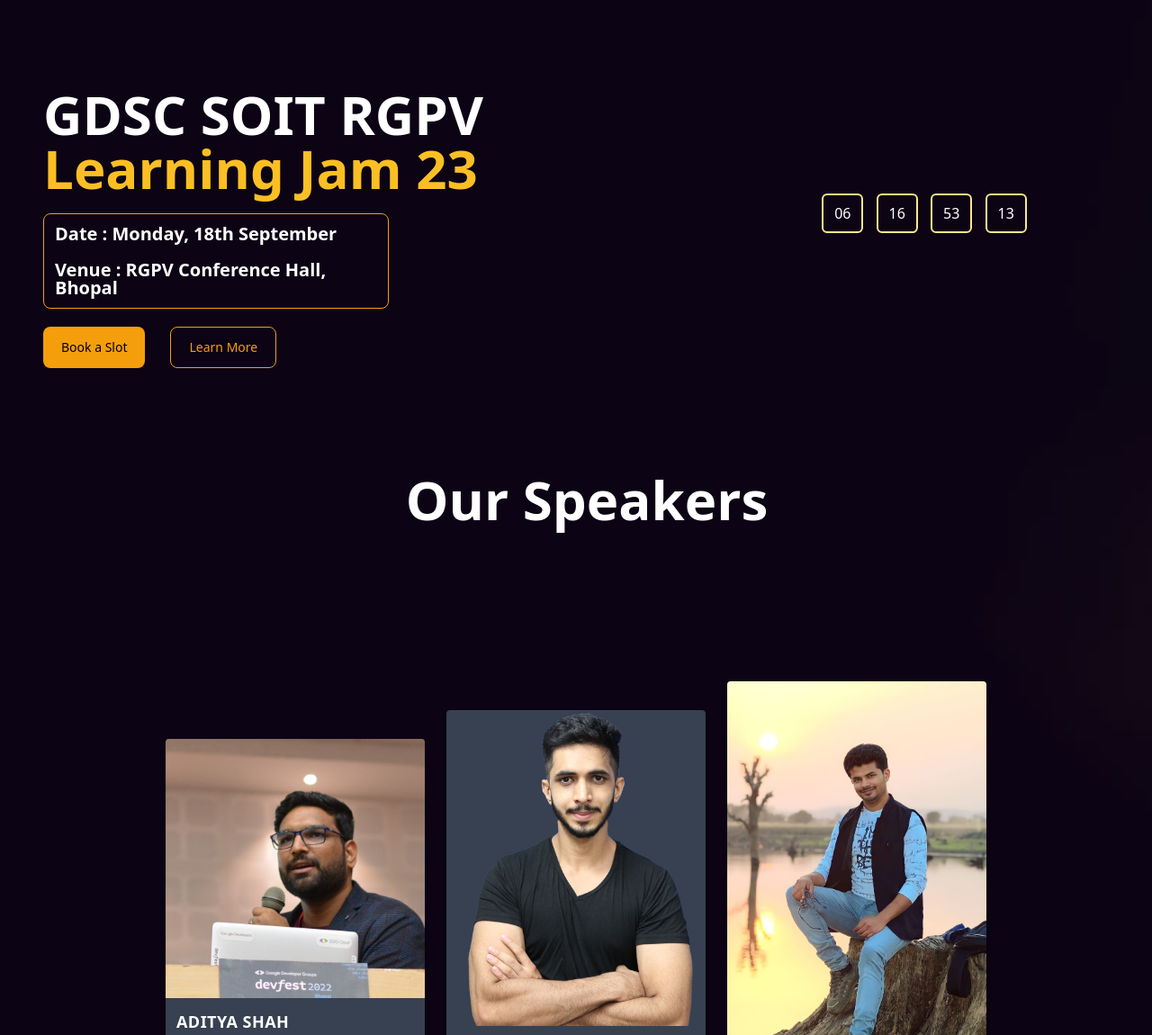
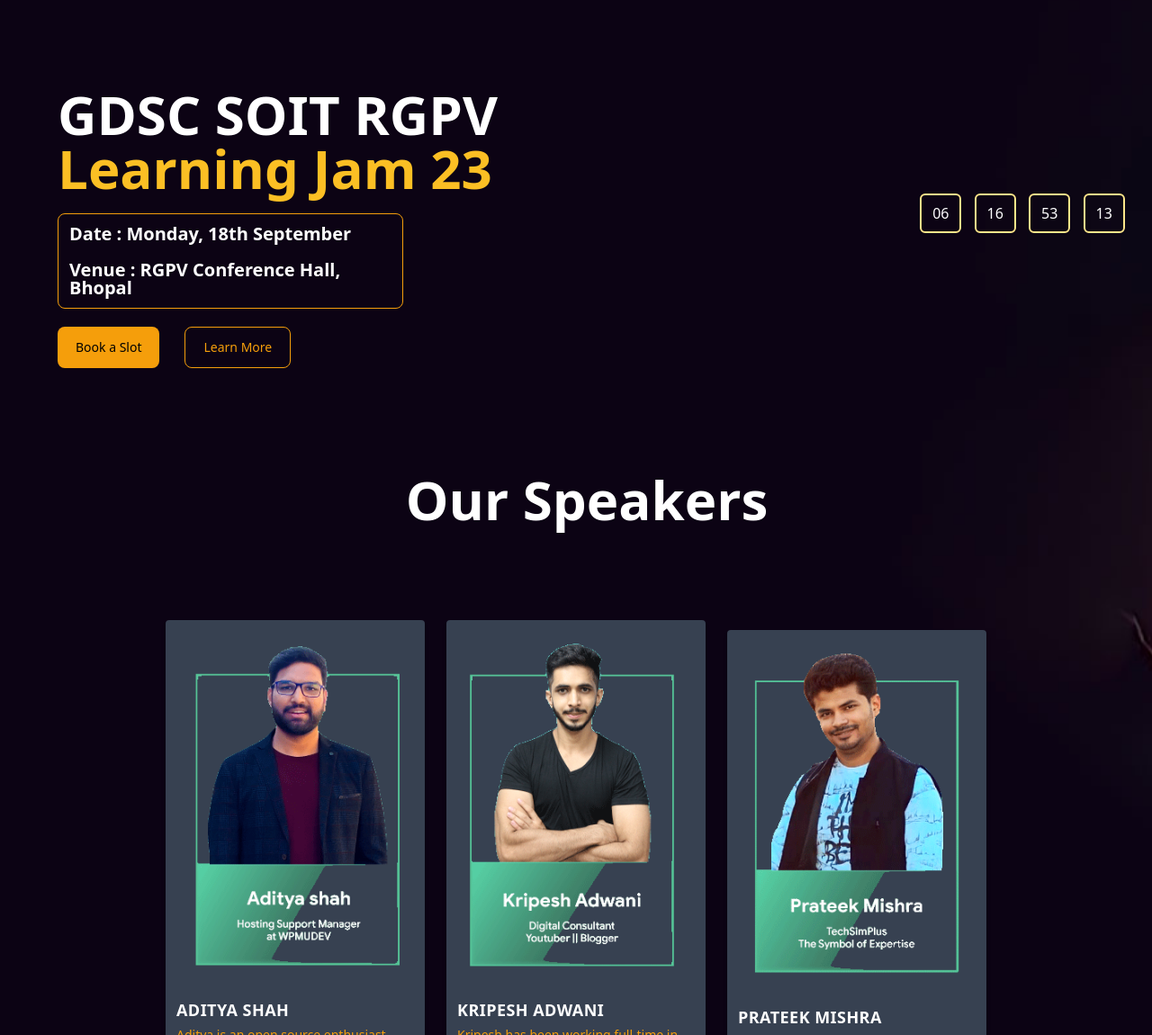
Before and after one commit to Kriti-Singh9/GDSC_WordPress_Event, a website: page src/index.html in a window 1280 px wide. Shown: the part 116-1266 px from the top of the page at 90% size. Drawn offline with nearby package versions, Linux system fonts and the light colour scheme.

Commit message:
CSS and images changes

```diff
--- a/src/index.html
+++ b/src/index.html
@@ -54,7 +54,7 @@
                 <span class= "text-start block">Venue : RGPV Conference Hall, Bhopal</span>
             </div>
           </div>
-            <div class="flex justify-start ss:justify-center">
+            <div class="flex tab:justify-start ss:justify-center">
                 <button
                     class="block rounded-lg bg-yellow-500 px-5 py-3 w-auto text-sm font-medium text-black transition hover:bg-transparent hover:text-yellow-500 hover:border hover:border-yellow-500 focus:outline-none focus:ring mr-7"
                     type="button">Book a Slot
@@ -66,8 +66,8 @@
             </div>
         </div>
 
-        <div class="right flex ss:w-[100%] mb-3 text-white w-1/2 justify-center items-center sm:justify-center">
-            <div class="container w-64 h-11 flex justify-evenly items-center">
+        <div class="right flex ss:w-[100%] mb-3 text-white tab:w-1/2 justify-center items-center sm:justify-center">
+            <div class="container w-64 h-11 flex justify-evenly items-center tab:mr-12">
                 <div id="days" class=" bg-transparent border-yellow-200 border-solid border-2 shadow-yellow-200 shadow-sm hover:shadow-md transition px-3 py-2 rounded-md"></div>
                 <div id="hours" class=" bg-transparent border-yellow-200 border-solid border-2 shadow-yellow-200 shadow-sm hover:shadow-md transition px-3 py-2 rounded-md"></div>
                 <div id="minutes" class=" bg-transparent border-yellow-200 border-solid border-2 shadow-yellow-200 shadow-sm hover:shadow-md transition px-3 py-2 rounded-md"></div>
@@ -85,11 +85,11 @@
       </div>
     </div>
   </div>
-  <main class="h-screen w-screen py-6 flex items-center justify-center flex-wrap">
+  <main class="w-full py-6 flex items-center justify-center flex-wrap">
     <!--     primera card -->
     <div class="bg-gray-700 w-72 h-110 shadow-md rounded m-3">
       <div class="h-full w-full">
-        <img class="w-full h-full object-cover rounded-t" src="/images/aditya.jpeg" alt="speaker">
+        <img class="w-full h-full object-cover rounded-t" src="/images/Aditya2.png" alt="speaker">
       </div>
       <div class="w-full h-1/4 p-3">
         <a href="https://www.linkedin.com/in/ethicaladitya" class=" hover:text-yellow-500 text-white">
@@ -101,7 +101,7 @@
     <!--     segunda card -->
     <div class="bg-gray-700 w-72 h-110 shadow-md rounded m-3">
       <div class="h-full w-full">
-        <img class="w-full h-full object-cover rounded-t" src="/images/kripesh.png" alt="speaker">
+        <img class="w-full h-full object-cover rounded-t" src="/images/kripesh2.png" alt="speaker">
       </div>
       <div class="w-full h-1/4 p-3">
         <a href="https://www.linkedin.com/in/kripeshadwani" class=" hover:text-yellow-500 text-white">
@@ -113,7 +113,7 @@
     <!--     tercera card -->
     <div class="bg-gray-700 w-72 h-110 shadow-md rounded m-3">
       <div class="h-full w-full">
-        <img class="w-full h-full object-cover rounded-t" src="/images/prateek.JPG" alt="speaker">
+        <img class="w-full h-full object-cover rounded-t" src="/images/prateek2.png" alt="speaker">
       </div>
       <div class="w-full h-1/4 p-3">
         <a href="https://www.linkedin.com/in/prateek-mishra1994" class=" hover:text-yellow-500 text-white">
--- a/tailwind.config.js
+++ b/tailwind.config.js
@@ -7,7 +7,7 @@
         'ml':{'max':'856px'},
         'ss':{'max':'762px'},
         'ls':{'max':'414px'},
-
+        'tab':'764px'
       }
     },
   },
```
Also changed, not shown: images/Aditya2.png (added), images/Adwani_Jii.png (deleted), images/Kripesh.jpg (deleted), images/aditya.jpeg (deleted), images/kripesh.png (deleted), images/kripesh2.png (added), images/prateek.JPG (deleted), images/prateek2.png (added).
